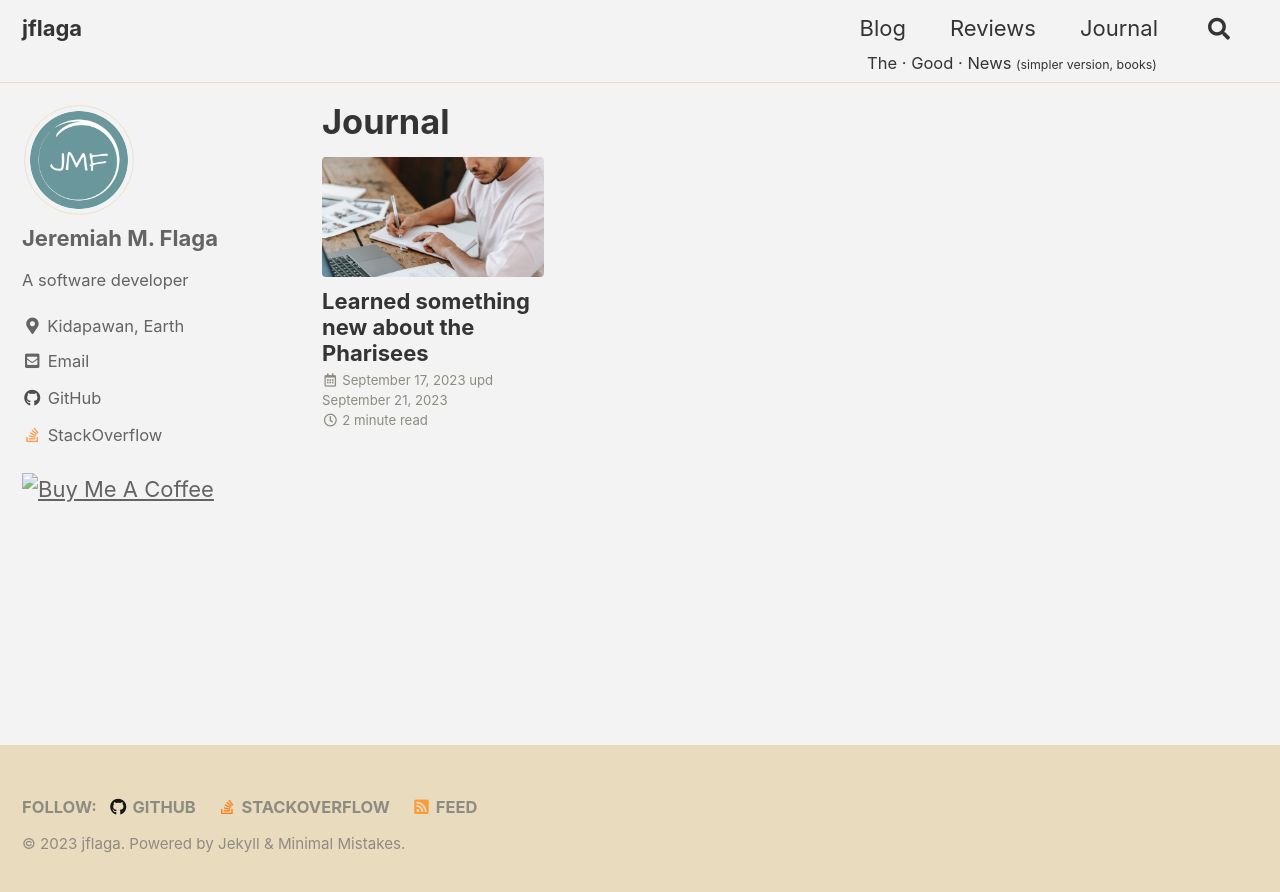
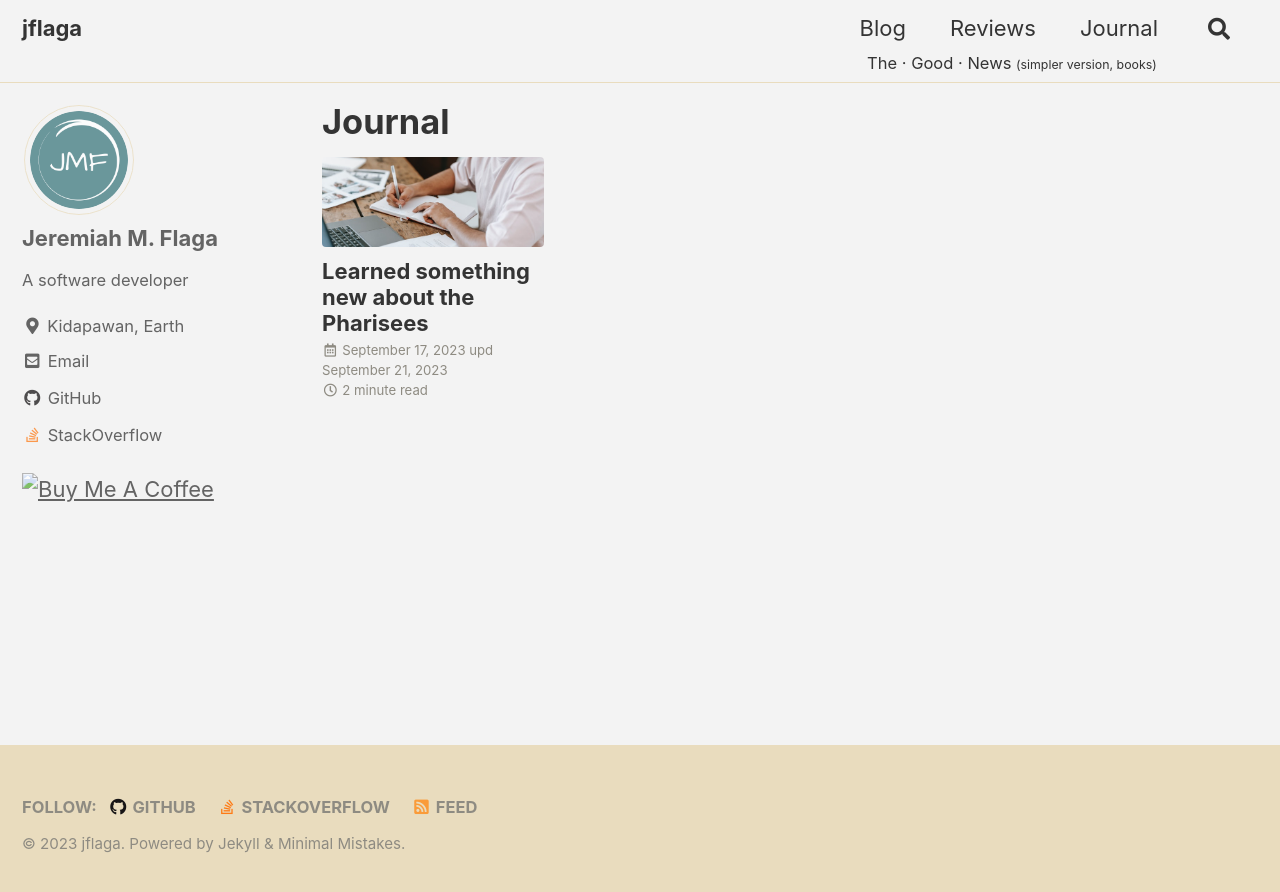
Before and after one commit to jflaga/jflaga.github.io, a Jekyll site: the page built from _pages/journal-archive.md, in a window 1280 px wide. Shown: the top 892 px of the page. Built offline with Jekyll 4.4.1, drawn with Linux system fonts in a browser that asks for light colours; cached includes are drawn as plain includes.

Commit message:
make teaser image of journal & review pages smaller

```diff
--- a/_sass/additional-styles.scss
+++ b/_sass/additional-styles.scss
@@ -138,3 +138,10 @@ blockquote {
 .page__content li p {
   margin-bottom: 0.5em;
 }
+
+.grid__item .archive__item-teaser {
+  max-height: 90px;
+  display: flex;
+  justify-content: center;
+  align-items: center;
+}
```
